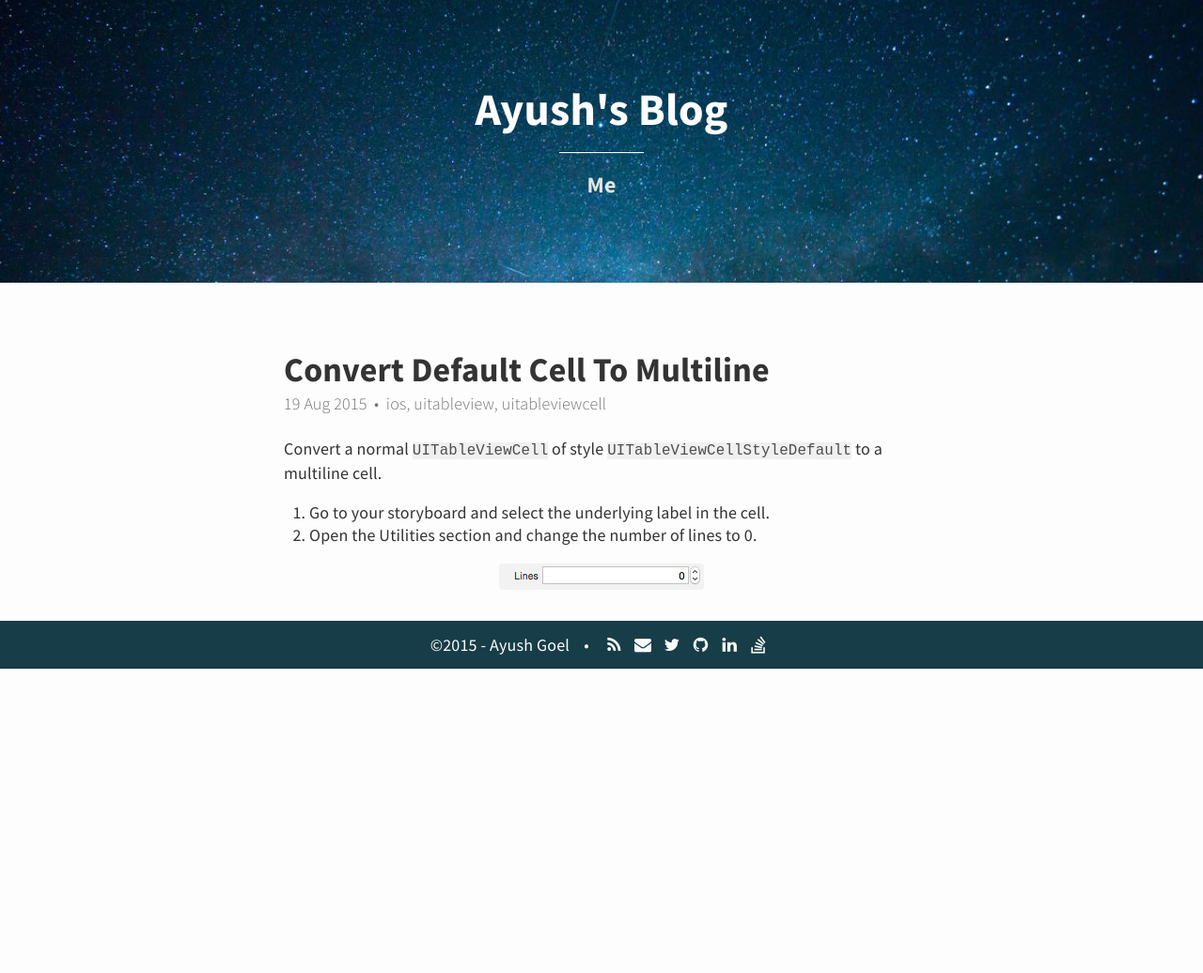
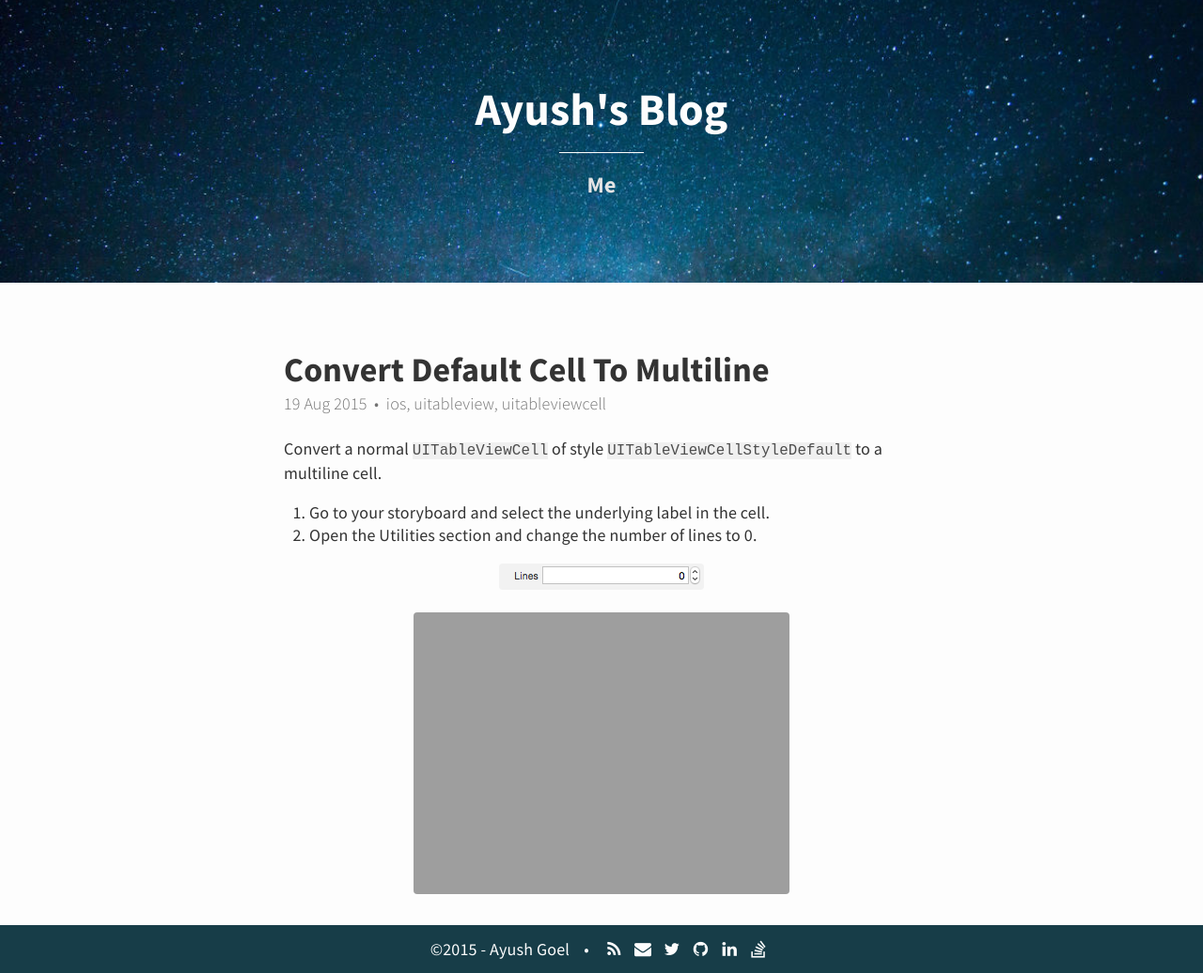
Before and after one commit to ayushgoel/ayushgoel.github.io, a Jekyll site: the page built from _posts/2015-08-19-convert-default-cell-to-multiline.md, in a window 1280 px wide. Shown: the whole page at 94% size. Built offline with Jekyll 4.4.1, drawn with Linux system fonts in a browser that asks for light colours; nearby versions of some CDN libraries; before the commit the page ends 900 px from its top, so only the background shows below that.

Commit message:
Add demo image also

```diff
--- a/_posts/2015-08-19-convert-default-cell-to-multiline.md
+++ b/_posts/2015-08-19-convert-default-cell-to-multiline.md
@@ -7,3 +7,4 @@ Convert a normal `UITableViewCell` of style `UITableViewCellStyleDefault` to a m
 2. Open the Utilities section and change the number of lines to 0.
 
 ![Reference Image]({{ site.url }}/assets/tableview-cell-number-of-lines-0.png)
+![Demo Image]({{ site.url }}/assets/tableview-cell-number-of-lines-0-demo.png)
```
